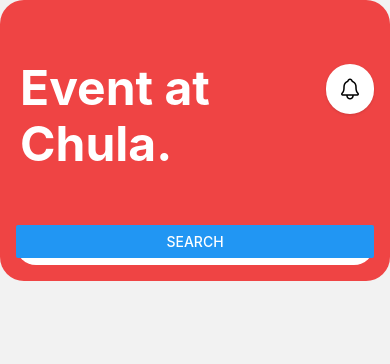
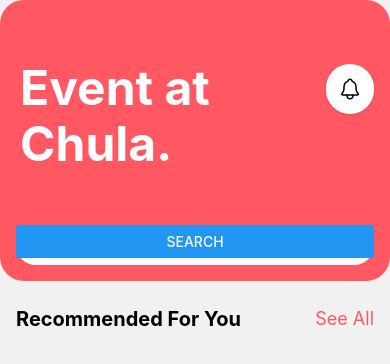
Before and after one commit to thinc-org/hc24-team-6, a React Native app: screen /Home in a window 390 px wide. Shown: the top 364 px of the page. Built offline with nearby package versions, Linux system fonts and the light colour scheme.

Commit message:
feat: home screen

```diff
--- /dev/null
+++ b/src/components/EventCard.js
@@ -0,0 +1,12 @@
+import { View, Text } from 'react-native'
+import React from 'react'
+
+const EventCard = () => {
+  return (
+    <View className="h-48 w-48 bg-red border">
+      <Text>EventCard</Text>
+    </View>
+  )
+}
+
+export default EventCard
--- a/src/screens/HomeScreen.js
+++ b/src/screens/HomeScreen.js
@@ -1,28 +1,39 @@
-import { View, Text, Button } from "react-native";
+import { View, Text, Button, ScrollView } from "react-native";
 import React from "react";
 import Icon from "react-native-vector-icons/Ionicons";
+import EventCard from "../components/EventCard";
 
 export default function HomeScreen() {
   return (
-    <View className="flex flex-row justify-center w-screen h-screen">
-      <View className="bg-red-500 h-1/3 w-full rounded-3xl flex-col justify-between pb-4">
+    <View className="flex flex-col w-screen h-screen bg-background">
+      <View className="bg-red h-1/3 w-full rounded-3xl flex-col justify-between pb-4">
         <View className="flex flex-row justify-between">
           <View className="mt-16">
-            <Text className="text-5xl text-white font-bold pl-5">
-              Event at
-            </Text>
+            <Text className="text-5xl text-white font-bold pl-5">Event at</Text>
             <Text className="text-5xl text-white font-bold pl-5 pt-2">
               Chula.
             </Text>
           </View>
           <View className="mt-16 absolute top-0 right-0 mr-4 p-3 bg-white rounded-full shadow">
-          <Icon name="notifications-outline" size={24} color="black" />
-        </View>
+            <Icon name="notifications-outline" size={24} color="black" />
+          </View>
         </View>
         <View className="mx-4 h-10 bg-white rounded-3xl">
           <Button title="Search" onPress={() => navigation.navigate("Event")} />
         </View>
       </View>
+      <View className="flex flex-row justify-between">
+        <Text className="font-bold text-xl mx-4 mt-6 ">
+          Recommended For You
+        </Text>
+        <Text className="text-lg items-center mx-4 mt-6 text-red">See All</Text>
+      </View>
+      {/* <ScrollView className="flex flex-row mx-4 mt-4 overflow-x-scroll">
+        <EventCard />
+        <EventCard />
+        <EventCard />
+      </ScrollView> */}
+
     </View>
   );
 }
--- a/tailwind.config.js
+++ b/tailwind.config.js
@@ -1,7 +1,18 @@
 module.exports = {
   content: ["./App.js", "./src/**/*.{js,jsx,ts,tsx}"],
   theme: {
-    extend: {},
+    extend: {
+      colors: {
+        background: "#F1F1F1",
+        red: "#FF5863",
+        "gradient-start": "#FD297B",
+        "gradient-middle": "#FF5864",
+        "gradient-end": "#FF655B",
+      },
+      backgroundImage: {
+        gradient: `linear-gradient(to right, ${"#FD297B"}, ${"#FF5864"}, ${"#FF655B"})`,
+      },
+    },
   },
   plugins: [],
-}
+};
```
